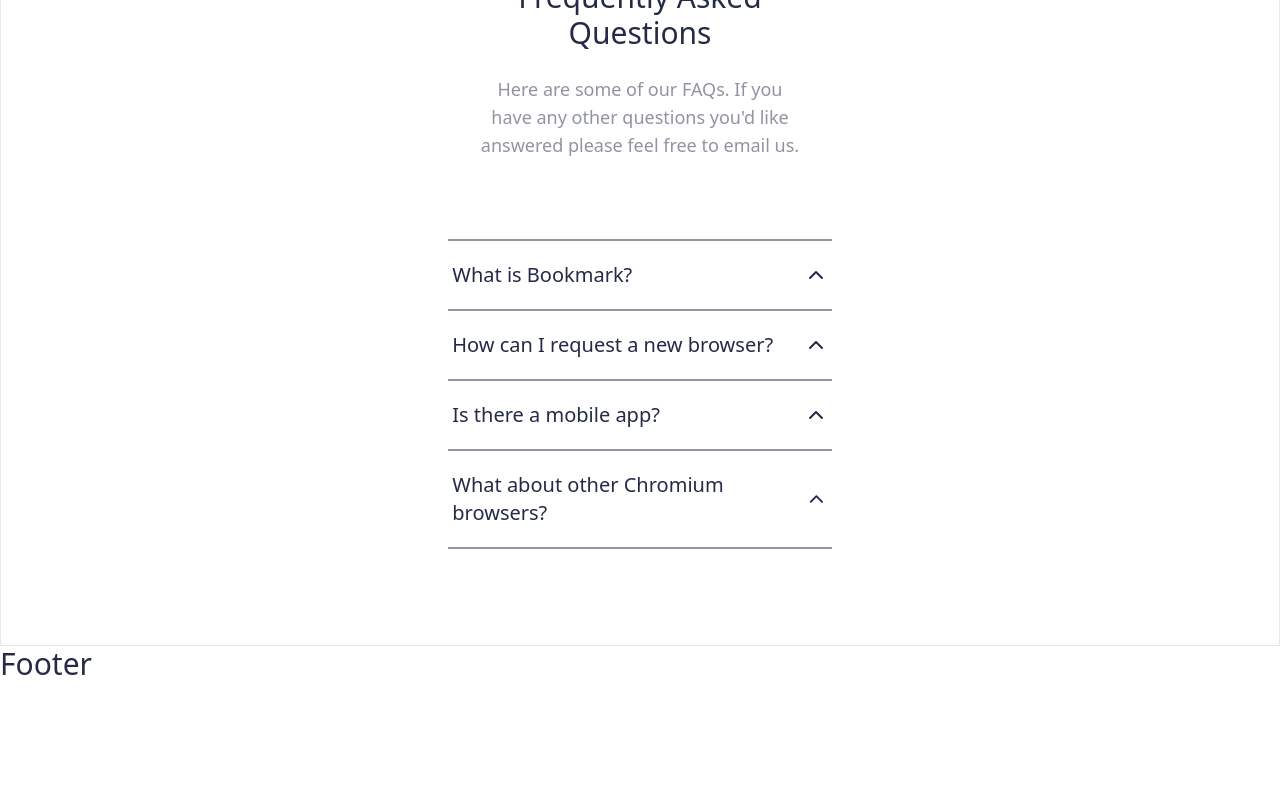
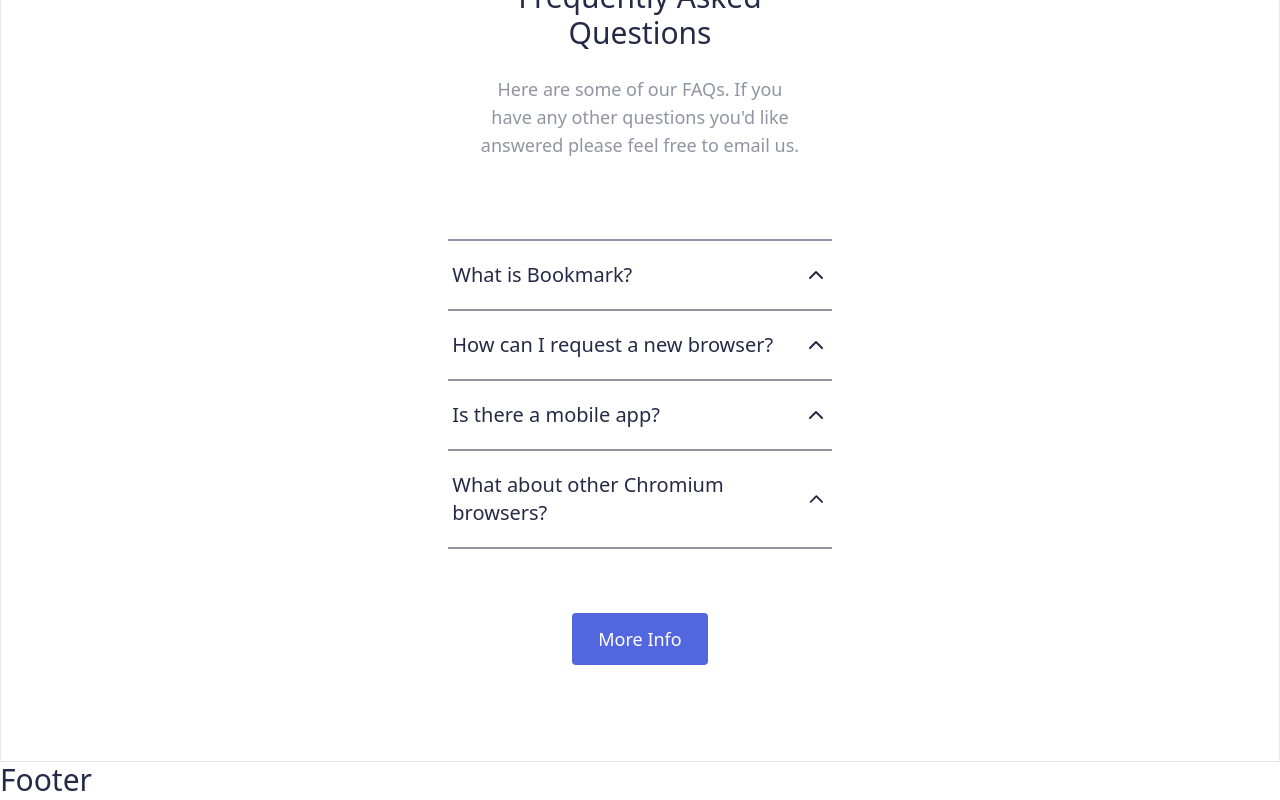
Before and after one commit to AlvesPHGA/bookmark, a React (Vite) app: page / in a window 1280 px wide. Shown: the part 2686-3486 px from the top of the page. Before the commit the page ends 3370 px from the top, so only its background shows below. Built offline with nearby package versions, Linux system fonts and the light colour scheme.

Commit message:
feat: add a cta on FAQ section

```diff
--- a/src/ui/components/FAQ/QuestionsComponent.tsx
+++ b/src/ui/components/FAQ/QuestionsComponent.tsx
@@ -1,5 +1,5 @@
 import { faqStyle } from '../../styles/tagsStyles';
-import { DivComponent } from '../TagsComponents';
+import { DivComponent, NavLinkComponent } from '../TagsComponents';
 import { QuestionComponent } from './QuestionComponent';
 
 const FAQContent = [
@@ -39,6 +39,8 @@
                />
             ))}
          </dl>
+
+         <NavLinkComponent link="blue_cta">More Info</NavLinkComponent>
       </DivComponent>
    );
 };
--- a/src/ui/styles/tagsStyles.tsx
+++ b/src/ui/styles/tagsStyles.tsx
@@ -46,7 +46,7 @@
          card_box02: 'py-8 w-full',
          // FAQ
          faq_content: 'w-[25%] text-center mx-auto space-y-6',
-         faq_questions: 'w-[30%] mx-auto ',
+         faq_questions: 'w-[30%] mx-auto',
       },
 
       isContentTab: {
@@ -101,7 +101,7 @@
 
 export const faqStyle = tv({
    slots: {
-      dl: 'space-y-5 border-t-2 border-grayishBlue last:border-b-2 py-5',
+      dl: 'space-y-5 border-t-2 border-grayishBlue border-b-2 py-5 mb-16',
       dt: 'relative flex items-center justify-between px-1 text-xl font-medium text-veryDarkBlue hover:text-softRed transition-all z-10',
       svg: 'hover:stroke-softRed',
       dd: 'text-grayishBlue',
```
